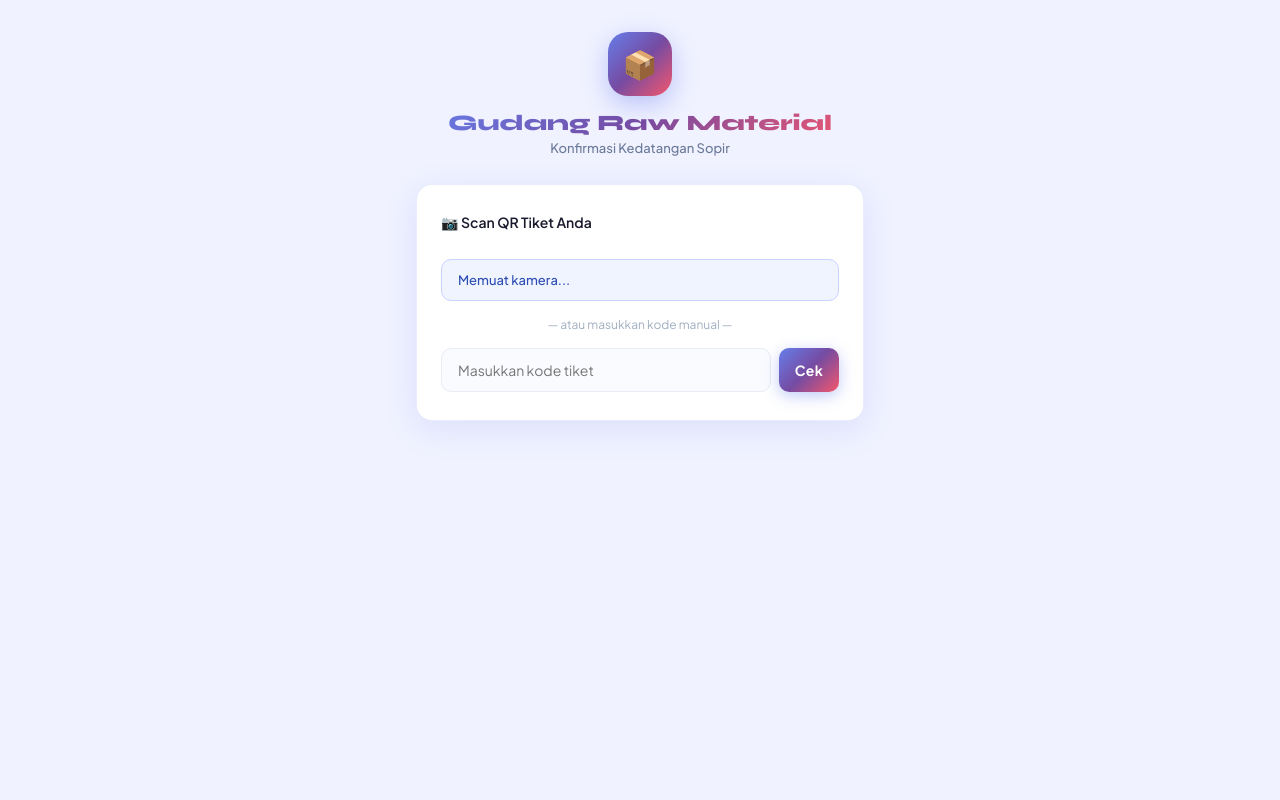
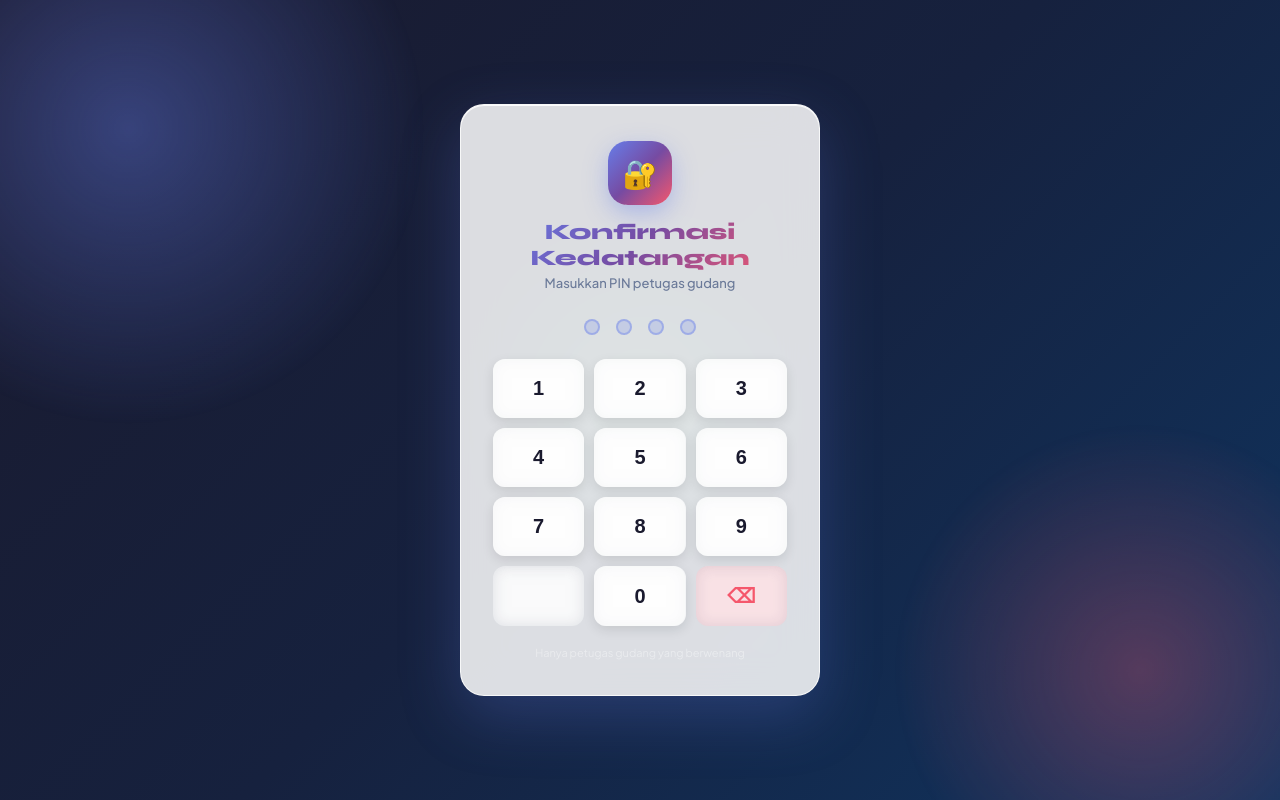
Before and after one commit to gdrmwarehouse/gudang-rm, a Next.js app: page /scan in a window 1280 px wide. Built offline with nearby package versions, Linux system fonts and the light colour scheme.

Commit message:
Update scan.js

```diff
--- a/pages/scan.js
+++ b/pages/scan.js
@@ -1,33 +1,76 @@
 import { useState, useEffect, useRef } from 'react'
-import { useRouter } from 'next/router'
 import Head from 'next/head'
 import { supabase } from '../lib/supabase'
 
+const PIN_LENGTH = 4
+
 export default function Scan() {
-  const router = useRouter()
-  const { code: urlCode } = router.query
+  const { code: urlCode } = typeof window !== 'undefined'
+    ? { code: new URLSearchParams(window.location.search).get('code') }
+    : { code: null }
+
+  const [pinAuthed, setPinAuthed] = useState(false)
+  const [pin, setPin] = useState('')
+  const [pinError, setPinError] = useState('')
+  const [pinLoading, setPinLoading] = useState(false)
+
   const [step, setStep] = useState('scan')
   const [manualCode, setManualCode] = useState('')
   const [reservation, setReservation] = useState(null)
-  const [form, setForm] = useState({ driver_name: '', plate_number: '', contact_number: '' })
+  const [form, setForm] = useState({ driver_name:'', plate_number:'', contact_number:'' })
   const [error, setError] = useState('')
   const [loading, setLoading] = useState(false)
   const [scannerReady, setScannerReady] = useState(false)
   const html5QrRef = useRef(null)
 
   useEffect(() => {
+    const authed = sessionStorage.getItem('scan_authed')
+    if (authed === '1') setPinAuthed(true)
+  }, [])
+
+  useEffect(() => {
+    if (!pinAuthed) return
     if (urlCode) { loadReservation(urlCode); return }
     initScanner()
     return () => { if (html5QrRef.current) html5QrRef.current.stop().catch(() => {}) }
-  }, [urlCode])
+  }, [pinAuthed, urlCode])
+
+  const handlePinInput = (digit) => {
+    if (pin.length >= PIN_LENGTH) return
+    const newPin = pin + digit
+    setPin(newPin)
+    if (newPin.length === PIN_LENGTH) verifyPin(newPin)
+  }
+
+  const handlePinDelete = () => setPin(p => p.slice(0, -1))
+
+  const verifyPin = async (p) => {
+    setPinLoading(true); setPinError('')
+    try {
+      const res = await fetch('/api/arrive?pin=' + p)
+      const data = await res.json()
+      if (data.valid) {
+        sessionStorage.setItem('scan_authed', '1')
+        setPinAuthed(true)
+      } else {
+        setPinError('PIN salah. Coba lagi.')
+        setPin('')
+      }
+    } catch {
+      setPinError('Gagal verifikasi. Coba lagi.')
+      setPin('')
+    } finally {
+      setPinLoading(false)
+    }
+  }
 
   const initScanner = async () => {
     try {
       const { Html5Qrcode } = await import('html5-qrcode')
       html5QrRef.current = new Html5Qrcode('qr-reader')
       await html5QrRef.current.start(
-        { facingMode: 'environment' },
-        { fps: 10, qrbox: { width: 220, height: 220 } },
+        { facingMode:'environment' },
+        { fps:10, qrbox:{ width:220, height:220 } },
         (decodedText) => {
           html5QrRef.current.stop().catch(() => {})
           const urlMatch = decodedText.match(/code=([A-Z0-9]+)/)
@@ -40,9 +83,9 @@ export default function Scan() {
 
   const loadReservation = async (ticketCode) => {
     const { data } = await supabase.from('reservations').select('*').eq('ticket_code', ticketCode).single()
-    if (!data) { setError('Kode tiket tidak ditemukan.'); return }
+    if (!data) { setError('Kode tiket tidak ditemukan.'); setStep('scan'); return }
     setReservation(data)
-    setForm({ driver_name: data.driver_name || '', plate_number: data.plate_number || '', contact_number: data.contact_number || '' })
+    setForm({ driver_name:data.driver_name||'', plate_number:data.plate_number||'', contact_number:data.contact_number||'' })
     setStep('form')
   }
 
@@ -51,53 +94,131 @@ export default function Scan() {
     if (!form.driver_name || !form.plate_number || !form.contact_number) { setError('Semua field wajib diisi'); return }
     setLoading(true); setError('')
     try {
+      const storedPin = sessionStorage.getItem('scan_pin') || '1234'
       const res = await fetch('/api/arrive', {
-        method: 'POST', headers: { 'Content-Type': 'application/json' },
-        body: JSON.stringify({ reservation_id: reservation.id, ...form })
+        method:'POST', headers:{'Content-Type':'application/json'},
+        body: JSON.stringify({ reservation_id:reservation.id, ...form, pin: sessionStorage.getItem('scan_pin_val') || '____' })
       })
-      const data = await res.json()
-      if (!res.ok) { setError(data.message); return }
+
+      // Langsung update via supabase karena PIN sudah diverifikasi di session
+      const now = new Date().toISOString()
+      const { error: upErr } = await supabase.from('reservations')
+        .update({ status:'arrived', driver_name:form.driver_name, plate_number:form.plate_number, contact_number:form.contact_number, arrived_at_time:now })
+        .eq('id', reservation.id)
+      if (upErr) { setError('Gagal konfirmasi. Coba lagi.'); return }
+      await supabase.from('arrivals').insert({ reservation_id:reservation.id, driver_name:form.driver_name, plate_number:form.plate_number, contact_number:form.contact_number })
       setStep('success')
     } catch { setError('Gagal konfirmasi. Coba lagi.') }
     finally { setLoading(false) }
   }
 
-  const f = (field) => ({ value: form[field], onChange: e => setForm({...form, [field]: e.target.value}) })
+  const f = (field) => ({ value:form[field], onChange:e => setForm({...form, [field]:e.target.value}) })
 
+  // ===== PIN SCREEN =====
+  if (!pinAuthed) return (
+    <>
+      <Head><title>Scan Kedatangan — Gudang RM</title></Head>
+      <div className="auth-bg">
+        <div className="auth-orb"/>
+        <div className="auth-card" style={{ maxWidth:360 }}>
+          <div className="app-header">
+            <div className="app-logo">🔐</div>
+            <div className="app-title">Konfirmasi Kedatangan</div>
+            <div className="app-subtitle">Masukkan PIN petugas gudang</div>
+          </div>
+
+          {/* PIN dots */}
+          <div style={{ display:'flex', justifyContent:'center', gap:16, marginBottom:24 }}>
+            {[0,1,2,3].map(i => (
+              <div key={i} style={{
+                width:16, height:16, borderRadius:'50%',
+                background: i < pin.length
+                  ? 'linear-gradient(135deg,#667eea,#f5576c)'
+                  : 'rgba(102,126,234,0.2)',
+                border: '2px solid rgba(102,126,234,0.4)',
+                transition:'all .2s'
+              }}/>
+            ))}
+          </div>
+
+          {pinError && <div className="alert alert-error" style={{marginBottom:16,fontSize:12}}>{pinError}</div>}
+          {pinLoading && <div style={{textAlign:'center',color:'#6b7a99',fontSize:13,marginBottom:16}}>Memverifikasi...</div>}
+
+          {/* PIN pad */}
+          <div style={{ display:'grid', gridTemplateColumns:'repeat(3,1fr)', gap:10 }}>
+            {[1,2,3,4,5,6,7,8,9,'',0,'⌫'].map((d,i) => (
+              <button key={i} onClick={() => d === '⌫' ? handlePinDelete() : d !== '' ? handlePinInput(String(d)) : null}
+                disabled={pinLoading || d === ''}
+                style={{
+                  padding:'18px', fontSize:20, fontWeight:700, cursor: d==='' ? 'default' : 'pointer',
+                  borderRadius:12, border:'none',
+                  background: d === '⌫' ? 'rgba(245,87,108,0.15)' : d === '' ? 'transparent' : 'rgba(255,255,255,0.7)',
+                  color: d === '⌫' ? '#f5576c' : '#1a1a2e',
+                  boxShadow: d !== '' && d !== '⌫' ? '0 4px 12px rgba(0,0,0,0.1)' : 'none',
+                  backdropFilter:'blur(8px)',
+                  transition:'all .15s'
+                }}>
+                {d}
+              </button>
+            ))}
+          </div>
+
+          <div style={{ textAlign:'center', marginTop:20, fontSize:11, color:'rgba(255,255,255,0.4)' }}>
+            Hanya petugas gudang yang berwenang
+          </div>
+        </div>
+      </div>
+    </>
+  )
+
+  // ===== SCAN SCREEN =====
   return (
     <>
       <Head><title>Konfirmasi Kedatangan — Gudang RM</title></Head>
-      <div className="container" style={{ paddingTop: 32 }}>
-        <div className="app-header">
-          <div className="app-logo">📦</div>
-          <div className="app-title">Gudang Raw Material</div>
-          <div className="app-subtitle">Konfirmasi Kedatangan Sopir</div>
-        </div>
+      <div className="nav">
+        <span className="nav-title">📦 Scan Kedatangan</span>
+        <button className="link" style={{ border:'none', background:'none', cursor:'pointer', fontSize:12 }}
+          onClick={() => { sessionStorage.removeItem('scan_authed'); setPinAuthed(false); setPin('') }}>
+          🔒 Kunci
+        </button>
+      </div>
+
+      <div className="container">
         {step === 'scan' && (
           <div className="card">
-            <div style={{ fontSize: 14, fontWeight: 600, marginBottom: 12 }}>📷 Scan QR Tiket Anda</div>
-            <div id="qr-reader" style={{ width: '100%', borderRadius: 10, overflow: 'hidden', marginBottom: 16 }}></div>
+            <div style={{ fontSize:14, fontWeight:700, marginBottom:12, background:'linear-gradient(135deg,#667eea,#f5576c)', WebkitBackgroundClip:'text', WebkitTextFillColor:'transparent' }}>
+              📷 Scan QR Tiket
+            </div>
+            <div id="qr-reader" style={{ width:'100%', borderRadius:10, overflow:'hidden', marginBottom:16 }}/>
             {!scannerReady && <div className="alert alert-info">Memuat kamera...</div>}
-            <div style={{ textAlign: 'center', color: '#a0aec0', fontSize: 12, marginBottom: 16 }}>— atau masukkan kode manual —</div>
-            <div style={{ display: 'flex', gap: 8 }}>
-              <input className="form-input" placeholder="Masukkan kode tiket" value={manualCode}
-                onChange={e => setManualCode(e.target.value.toUpperCase())} style={{ flex: 1 }} />
-              <button className="btn btn-primary" style={{ width: 'auto', padding: '11px 16px' }}
+            <div style={{ textAlign:'center', color:'#b0bdd0', fontSize:12, margin:'12px 0' }}>— atau masukkan kode manual —</div>
+            <div style={{ display:'flex', gap:8 }}>
+              <input className="form-input" placeholder="Masukkan kode tiket"
+                value={manualCode} onChange={e => setManualCode(e.target.value.toUpperCase())} style={{ flex:1 }} />
+              <button className="btn btn-primary" style={{ width:'auto', padding:'11px 16px' }}
                 onClick={() => { if (manualCode) loadReservation(manualCode) }}>Cek</button>
             </div>
-            {error && <div className="alert alert-error" style={{ marginTop: 12 }}>{error}</div>}
+            {error && <div className="alert alert-error" style={{ marginTop:12 }}>{error}</div>}
           </div>
         )}
+
         {step === 'form' && reservation && (
           <div className="card">
-            <div style={{ background: '#f0fff4', border: '1px solid #c6f6d5', borderRadius: 10, padding: '12px 14px', marginBottom: 16, fontSize: 13 }}>
-              <div style={{ fontWeight: 600, color: '#276749' }}>✅ Tiket Ditemukan</div>
-              <div style={{ color: '#2f855a', marginTop: 4 }}>
-                <strong>{reservation.company_name}</strong><br />
+            <div style={{ background:'linear-gradient(135deg,#f0fff6,#e8fff3)', border:'1px solid #c3f4da', borderRadius:10, padding:'12px 14px', marginBottom:16, fontSize:13 }}>
+              <div style={{ fontWeight:700, color:'#00703c', marginBottom:4 }}>✅ Tiket Ditemukan</div>
+              <div style={{ fontWeight:700 }}>{reservation.company_name}</div>
+              <div style={{ color:'#6b7a99', fontSize:12 }}>
                 Antrian #{String(reservation.queue_number).padStart(3,'0')} · {new Date(reservation.delivery_date).toLocaleDateString('id-ID')} · Est. {reservation.estimated_arrival?.slice(0,5)} WIB
               </div>
+              {reservation.nama_produk && <div style={{ color:'#667eea', fontSize:12, marginTop:4 }}>📦 {reservation.nama_produk}</div>}
+              {reservation.notes && <div style={{ color:'#6b7a99', fontSize:12 }}>📝 {reservation.notes}</div>}
             </div>
+
             {error && <div className="alert alert-error">{error}</div>}
+
+            <div style={{ fontSize:12, fontWeight:700, color:'#6b7a99', marginBottom:12, textTransform:'uppercase', letterSpacing:'.05em' }}>
+              Lengkapi data sopir:
+            </div>
             <form onSubmit={handleConfirm}>
               <div className="form-group">
                 <label className="form-label">Nama Sopir *</label>
@@ -111,23 +232,40 @@ export default function Scan() {
                 <label className="form-label">No. HP Sopir *</label>
                 <input className="form-input" type="tel" placeholder="08xxxxxxxxxx" {...f('contact_number')} required />
               </div>
-              <button className="btn btn-success" type="submit" disabled={loading || reservation.status === 'arrived' || reservation.status === 'done'}>
-                {loading ? 'Memproses...' : (reservation.status === 'arrived' || reservation.status === 'done') ? 'Sudah Dikonfirmasi' : '✅ Konfirmasi Kedatangan'}
+              <button className="btn btn-success" type="submit"
+                disabled={loading || reservation.status==='arrived' || reservation.status==='done'}>
+                {loading ? 'Memproses...' : reservation.status==='arrived'||reservation.status==='done' ? '✓ Sudah Dikonfirmasi' : '✅ Konfirmasi Kedatangan'}
               </button>
             </form>
+
+            <button className="btn btn-outline" style={{ marginTop:10 }}
+              onClick={() => { setStep('scan'); setError(''); if(!urlCode) initScanner() }}>
+              ← Scan Ulang
+            </button>
           </div>
         )}
+
         {step === 'success' && (
-          <div className="card" style={{ textAlign: 'center' }}>
-            <div style={{ fontSize: 56, marginBottom: 12 }}>✅</div>
-            <div style={{ fontSize: 20, fontWeight: 700, color: '#276749', marginBottom: 8 }}>Kedatangan Dikonfirmasi!</div>
-            <div style={{ fontSize: 14, color: '#718096', marginBottom: 20 }}>Silakan menunggu, petugas gudang akan mengarahkan ke area bongkar.</div>
-            <div style={{ background: '#f0fff4', borderRadius: 12, padding: '14px 16px', marginBottom: 20, fontSize: 13, textAlign: 'left' }}>
-              <div style={{ fontWeight: 600, marginBottom: 6 }}>{reservation.company_name}</div>
+          <div className="card" style={{ textAlign:'center' }}>
+            <div style={{ fontSize:60, marginBottom:12 }}>✅</div>
+            <div style={{ fontSize:20, fontWeight:800, fontFamily:'Syne,sans-serif', background:'linear-gradient(135deg,#43e97b,#38f9d7)', WebkitBackgroundClip:'text', WebkitTextFillColor:'transparent', marginBottom:8 }}>
+              Kedatangan Dikonfirmasi!
+            </div>
+            <div style={{ fontSize:13, color:'#6b7a99', marginBottom:20 }}>
+              Silakan menunggu, petugas gudang akan mengarahkan ke area bongkar.
+            </div>
+            <div style={{ background:'linear-gradient(135deg,#f0fff6,#e8fff3)', borderRadius:12, padding:'14px 16px', marginBottom:16, fontSize:13, textAlign:'left' }}>
+              <div style={{ fontWeight:700, marginBottom:6 }}>{reservation.company_name}</div>
               <div>Sopir: {form.driver_name}</div>
               <div>No. Polisi: {form.plate_number}</div>
               <div>No. Antrian: #{String(reservation.queue_number).padStart(3,'0')}</div>
+              <div style={{ color:'#00703c', marginTop:4, fontWeight:600 }}>
+                ⏱ Waktu hadir: {new Date().toLocaleTimeString('id-ID', { hour:'2-digit', minute:'2-digit' })} WIB
+              </div>
             </div>
+            <button className="btn btn-primary" onClick={() => { setStep('scan'); setReservation(null); setError(''); if(!urlCode) initScanner() }}>
+              Scan Tiket Berikutnya
+            </button>
           </div>
         )}
       </div>
```
